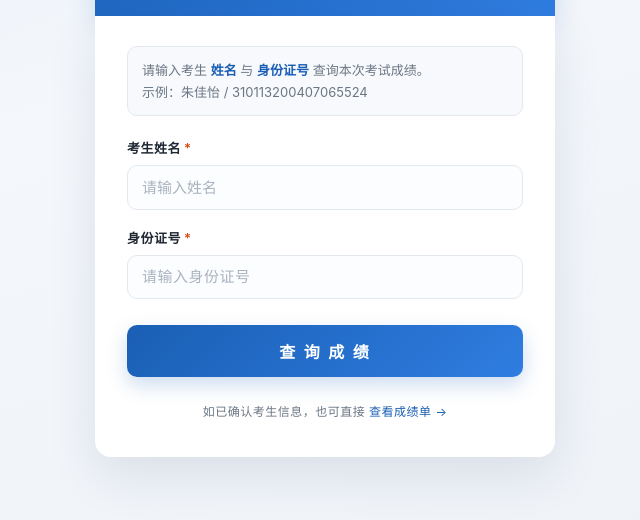
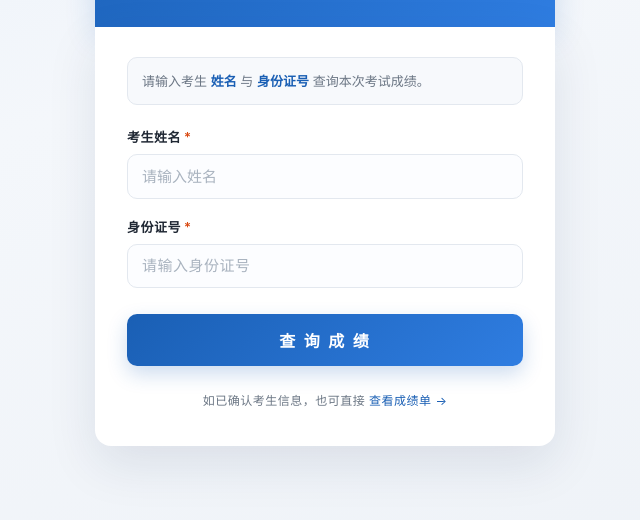
Before and after one commit to cici9907/zsb-score, a plain HTML site: page index.html in a window 1280 px wide. Shown: the part 254-774 px from the top of the page, without its empty margins (315-955 px from the left). Drawn offline with Linux system fonts and the light colour scheme.

Commit message:
Remove example line in hint

```diff
--- a/index.html
+++ b/index.html
@@ -115,8 +115,7 @@
 
     <div class="card">
       <div class="hint">
-        请输入考生 <b>姓名</b> 与 <b>身份证号</b> 查询本次考试成绩。<br>
-        示例：朱佳怡 / 310113200407065524
+        请输入考生 <b>姓名</b> 与 <b>身份证号</b> 查询本次考试成绩。
       </div>
 
       <form id="queryForm" autocomplete="off">
```
